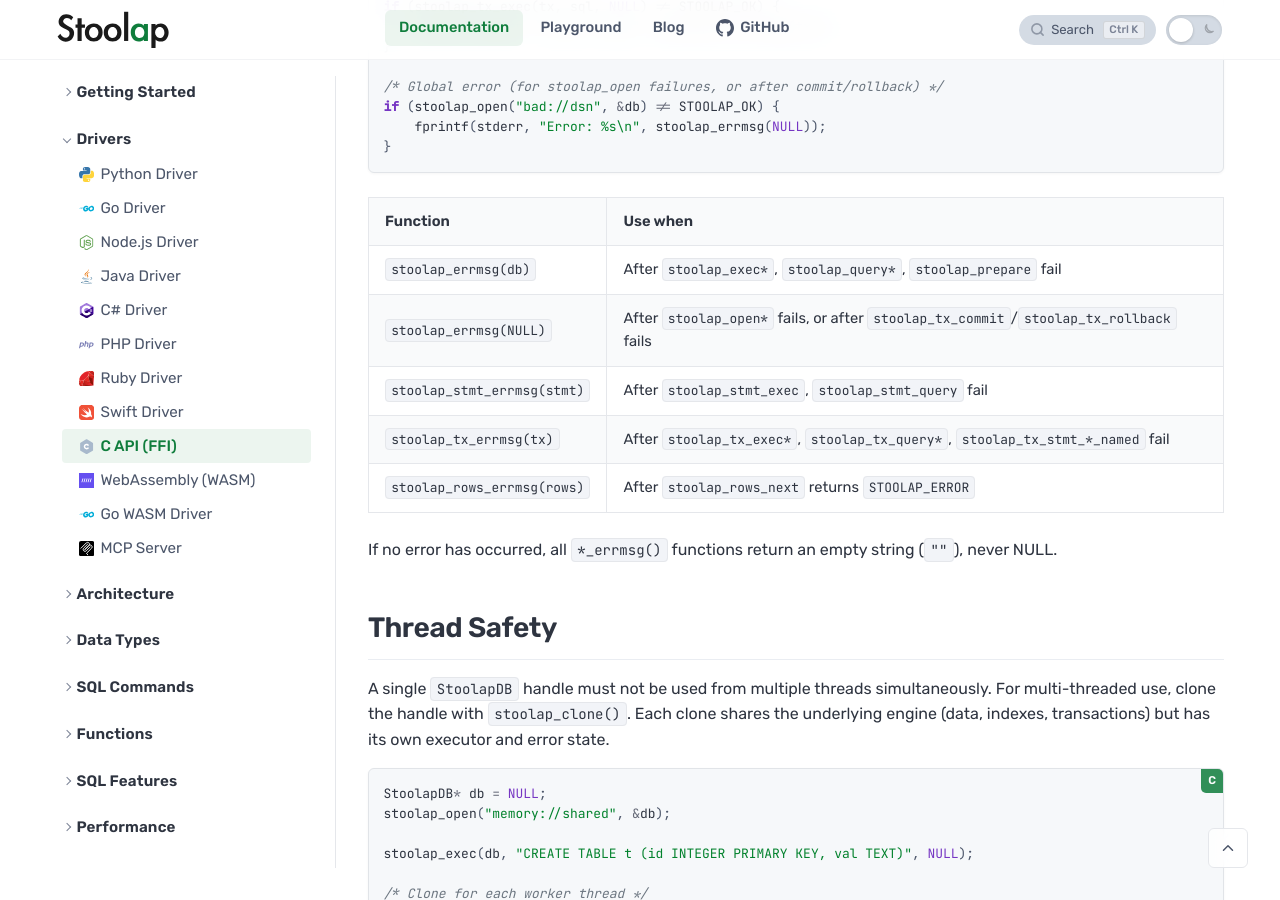
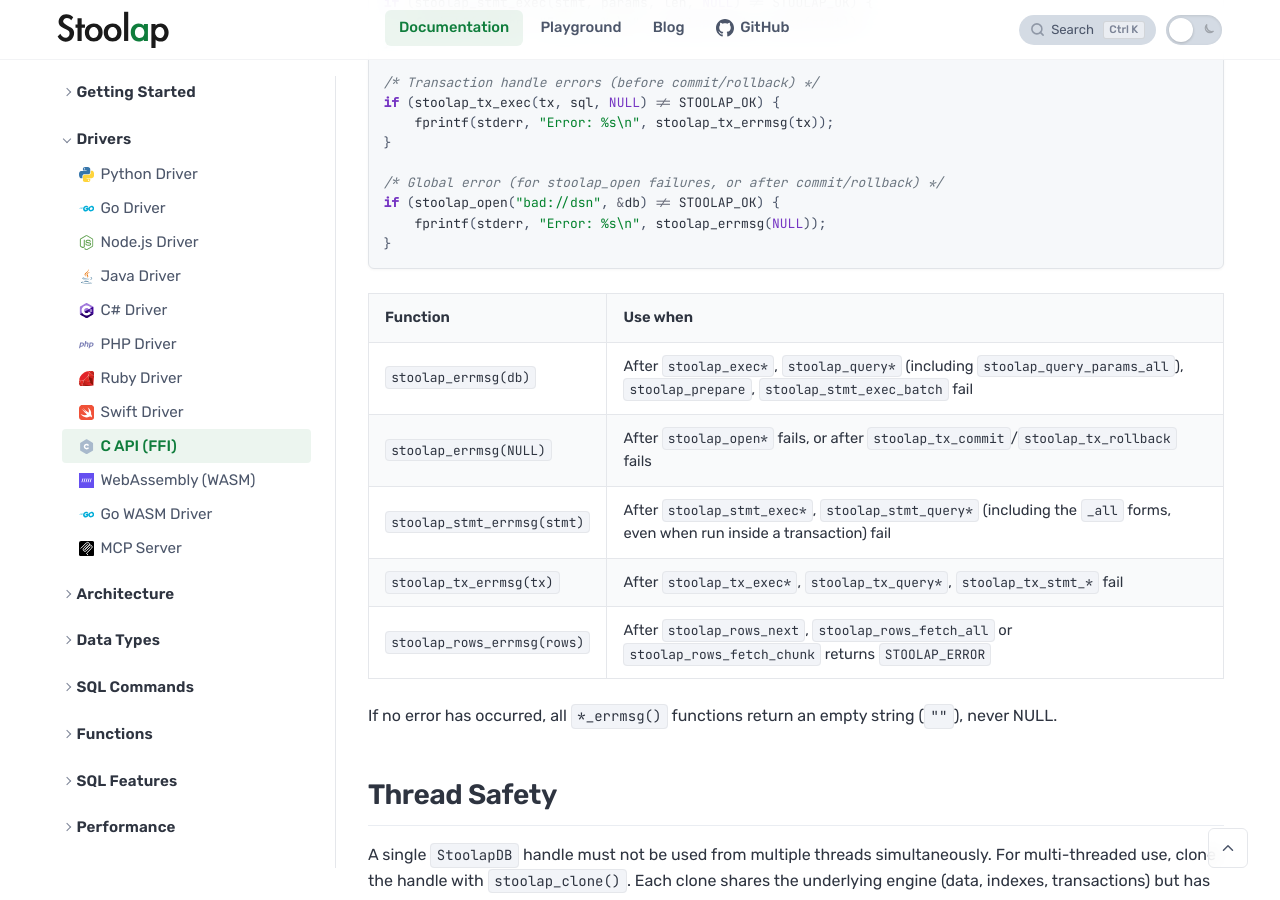
Before and after one commit to stoolap/stoolap, a Jekyll site: the page built from docs/_docs/drivers/c.md, in a window 1280 px wide and 900 px high, scrolled down 15546 px. Built offline with Jekyll 4.4.1, drawn with Linux system fonts in a browser that asks for light colours; some of the changed text lies outside the part shown.

Commit message:
Complete the docs for session isolation, prepared named parameters, batch arguments, errors and the new tests and CI job
transactions.md says what a session is and what its level covers.
parameter-binding.md shows named parameters on prepared statements and
the _in methods inside a transaction. c.md lists which errmsg function
reports each new call, which calls create a rows handle, and that
exec_batch refuses an impossible parameter layout. testing.md lists the
new test files and the MSRV and WASI CI jobs.

```diff
--- a/docs/_docs/drivers/c.md
+++ b/docs/_docs/drivers/c.md
@@ -89,7 +89,7 @@
 | `StoolapDB` | `stoolap_open`, `stoolap_open_in_memory`, `stoolap_clone` | `stoolap_close` | NULL-safe close (no-op) |
 | `StoolapStmt` | `stoolap_prepare` | `stoolap_stmt_finalize` | NULL-safe finalize (no-op). Keeps the database engine alive. |
 | `StoolapTx` | `stoolap_begin`, `stoolap_begin_with_isolation` | `stoolap_tx_commit` or `stoolap_tx_rollback` | Handle consumed on commit/rollback regardless of success or failure. Keeps the database engine alive. |
-| `StoolapRows` | `stoolap_query*`, `stoolap_stmt_query`, `stoolap_tx_query*`, `stoolap_tx_stmt_query*` | `stoolap_rows_close` | Must be closed even after `STOOLAP_DONE`. NULL-safe close (no-op) |
+| `StoolapRows` | `stoolap_query`, `stoolap_query_params`, `stoolap_query_named`, `stoolap_stmt_query`, `stoolap_stmt_query_named`, `stoolap_tx_query*`, `stoolap_tx_stmt_query*` | `stoolap_rows_close` | Must be closed even after `STOOLAP_DONE`. NULL-safe close (no-op). The `*_all` functions create no rows handle. |
 
 **Important**: `stoolap_tx_commit()` and `stoolap_tx_rollback()` free the transaction handle whether they succeed or fail. After calling either function, the `StoolapTx` pointer is invalid.
 
@@ -309,7 +309,7 @@
 
 On success, all rows are committed atomically. On any error, the entire batch is rolled back and the error is available via `stoolap_errmsg(db)`.
 
-The `total_affected` pointer may be NULL if you do not need the count. When `row_count` is 0, the function returns `STOOLAP_OK` immediately without opening a transaction.
+The `total_affected` pointer may be NULL if you do not need the count. When `row_count` is 0, the function returns `STOOLAP_OK` immediately without opening a transaction. A negative `params_per_row`, or a NULL `params` with a positive `params_per_row`, returns `STOOLAP_ERROR` before anything runs.
 
 ### Statement Functions
 
@@ -610,11 +610,11 @@
 
 | Function | Use when |
 |----------|----------|
-| `stoolap_errmsg(db)` | After `stoolap_exec*`, `stoolap_query*`, `stoolap_prepare` fail |
+| `stoolap_errmsg(db)` | After `stoolap_exec*`, `stoolap_query*` (including `stoolap_query_params_all`), `stoolap_prepare`, `stoolap_stmt_exec_batch` fail |
 | `stoolap_errmsg(NULL)` | After `stoolap_open*` fails, or after `stoolap_tx_commit`/`stoolap_tx_rollback` fails |
-| `stoolap_stmt_errmsg(stmt)` | After `stoolap_stmt_exec`, `stoolap_stmt_query` fail |
-| `stoolap_tx_errmsg(tx)` | After `stoolap_tx_exec*`, `stoolap_tx_query*`, `stoolap_tx_stmt_*_named` fail |
-| `stoolap_rows_errmsg(rows)` | After `stoolap_rows_next` returns `STOOLAP_ERROR` |
+| `stoolap_stmt_errmsg(stmt)` | After `stoolap_stmt_exec*`, `stoolap_stmt_query*` (including the `_all` forms, even when run inside a transaction) fail |
+| `stoolap_tx_errmsg(tx)` | After `stoolap_tx_exec*`, `stoolap_tx_query*`, `stoolap_tx_stmt_*` fail |
+| `stoolap_rows_errmsg(rows)` | After `stoolap_rows_next`, `stoolap_rows_fetch_all` or `stoolap_rows_fetch_chunk` returns `STOOLAP_ERROR` |
 
 If no error has occurred, all `*_errmsg()` functions return an empty string (`""`), never NULL.
 
```
Also changed, not shown: docs/_docs/development/testing.md (+11 -3 lines), docs/_docs/sql-features/parameter-binding.md (+14 -0 lines), docs/_docs/sql-features/transactions.md (+2 -0 lines).
